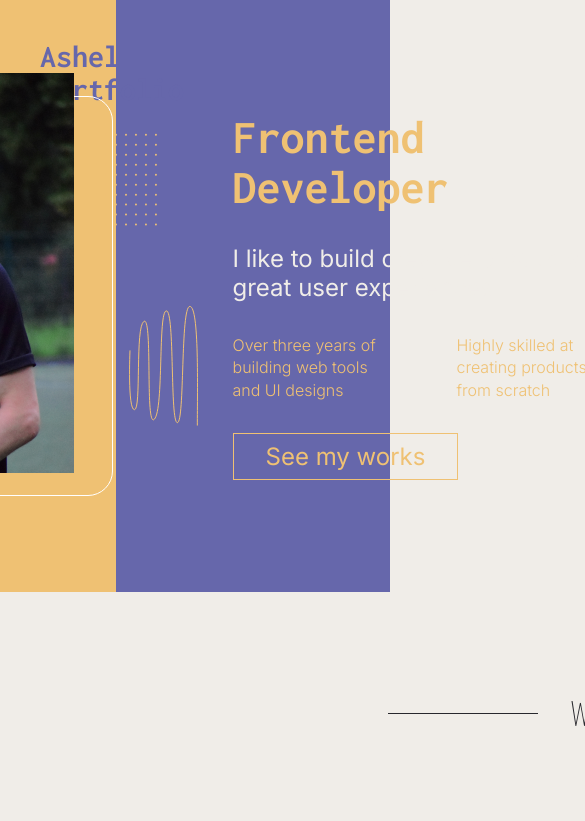
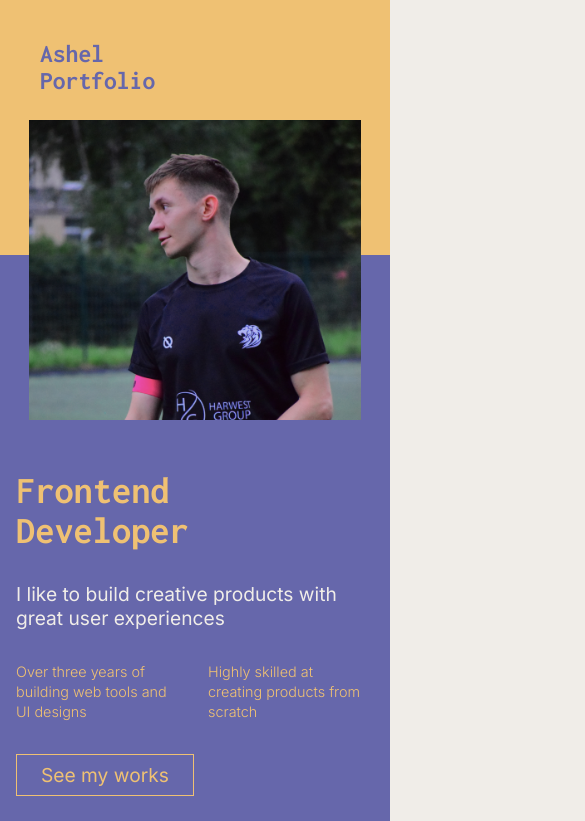
Before and after one commit to 7evenUp/ashel-portfolio, a React (Create React App) app: page / in a window 390 px wide. Shown: the top 821 px of the page, 585 px wide, since content can reach past the window. Built offline with nearby package versions, Linux system fonts and the light colour scheme.

Commit message:
Finished header responsive styling

```diff
--- a/src/App.scss
+++ b/src/App.scss
@@ -11,6 +11,10 @@
     position: fixed;
     left: 40px;
     top: 40px;
+
+    @include mixins.laptop {
+      position: absolute;
+    }
   }
 
   &_preloader {
--- a/src/index.scss
+++ b/src/index.scss
@@ -5,11 +5,12 @@
   box-sizing: border-box;
   margin: 0;
   padding: 0;
+  transition: all 0.15s ease-in;
 }
 
 html {
   overflow-x: hidden;
-  font-size: 10px;
+  font-size: max(8px, min(0.9vw, 10px));
 }
 
 body {
--- a/src/pages/About/About.module.scss
+++ b/src/pages/About/About.module.scss
@@ -8,6 +8,26 @@
   justify-content: center;
   align-items: center;
   gap: 120px;
+
+  @include mixins.laptop {
+    padding-top: 120px;
+    gap: 90px;
+  }
+
+  @include mixins.big-tablet {
+    padding-top: 90px;
+    gap: 50px;
+  }
+
+  @include mixins.tablet {
+    background: linear-gradient(180deg, colors.$secondary 29.8%, colors.$primary 29.8% 70.2%);
+    flex-direction: column;
+  }
+
+  @include mixins.tablet {
+    padding-top: 120px;
+    padding-bottom: 60px;
+  }
 }
 
 .container {
@@ -16,6 +36,11 @@
   display: flex;
   flex-direction: column;
   gap: 200px;
+
+  @include mixins.desktop {
+    width: calc(100% - 10rem);
+    margin-inline: auto;
+  }
 }
 
 .avatar {
@@ -24,8 +49,33 @@
   width: 400px;
   height: 400px;
   position: relative;
-  border: 0.115rem solid #fff;
+  border: 1px solid colors.$white;;
   border-radius: 25px;
+
+  @include mixins.desktop {
+    width: 300px;
+    height: 300px;
+  }
+
+  @include mixins.big-tablet {
+    width: 250px;
+    height: 250px;
+  }
+
+  @include mixins.tablet {
+    width: 300px;
+    height: 300px;
+  }
+
+  @include mixins.small-tablet {
+    border: none;
+    width: 85%;
+    height: 350px;
+  }
+
+  @include mixins.phone {
+    height: 300px;
+  }
 
   &_shapes {
     position: absolute;
@@ -38,18 +88,51 @@
     background-size: contain;
     background-position: center;
     background-image: url('./media/avatar_shapes.svg');
+
+    @include mixins.desktop {
+      left: -140px;
+      top: -70px;
+      width: 500px;
+      height: 400px;
+    }
+
+    @include mixins.big-tablet {
+      left: -110px;
+      top: -30px;
+      width: 400px;
+      height: 280px;
+    }
+
+    @include mixins.tablet {
+      left: -140px;
+      top: -70px;
+      width: 500px;
+      height: 400px;
+    }
+
+    @include mixins.small-tablet {
+      display: none;
+    }
   }
 
   &_image {
-    width: 400px;
+    width: inherit;
     display: block;
-    height: 400px;
-    margin-top: -24px;
+    height: inherit;
+    margin-top: -6%;
+    margin-left: -10%;
     background-color: #fff;
+    background-repeat: no-repeat;
     background-size: contain;
     background-position-x: center;
-    margin-left: -40px;
+    // background-position-y: center;
     background-image: url('./media/handsome_boy.png');
+
+    @include mixins.small-tablet {
+      margin: 0;
+      width: 100%;
+      background-size: cover;
+    }
   }
 }
 
@@ -65,6 +148,10 @@
   flex-direction: column;
   gap: 32px;
 
+  @include mixins.tablet {
+    padding: 0px 16px;
+  }
+
   &_heading {
     @include mixins.font-inconsolata-bold;
     font-size: 4.8rem;
@@ -77,6 +164,18 @@
     font-size: 2.4rem;
     color: colors.$white;
     width: 445px;
+
+    @include mixins.laptop {
+      width: 400px;
+    }
+
+    @include mixins.big-tablet {
+      width: 350px;
+    }
+
+    @include mixins.tablet {
+      width: 90%;
+    }
   }
 
   &_highlights {
@@ -84,9 +183,21 @@
     align-items: flex-start;
     gap: 64px;
 
+    @include mixins.laptop {
+      gap: 48px;
+    }
+
+    @include mixins.big-tablet {
+      gap: 32px;
+    }
+
     li {
       @include mixins.hero-highlights-font;
-      width: 160px;
+      max-width: 160px;
+
+      @include mixins.small-laptop {
+        font-size: 1.8rem;
+      }
     }
   }
 
@@ -199,13 +310,3 @@
     gap: 8px;
   }
 }
-
-@media (max-width: 1484px) {
-  .container {
-
-  }
-}
-
-@media (max-width: 1260px) {
-
-}
--- a/src/pages/About/About.tsx
+++ b/src/pages/About/About.tsx
@@ -8,12 +8,10 @@ export default function About() {
   return (
     <>
       <header className={styles.header}>
-        <div className={styles.image_wrapper}>
-          <figure className={styles.avatar}>
-            <span className={styles.avatar_shapes} />
-            <span className={styles.avatar_image}/>
-          </figure>
-        </div>
+        <figure className={styles.avatar}>
+          <span className={styles.avatar_shapes} />
+          <span className={styles.avatar_image}/>
+        </figure>
         <div className={styles.hero}>
             <h2 className={styles.hero_heading}>Frontend Developer</h2>
             <p className={styles.hero_desc}>I like to build creative products with great user experiences</p>
--- a/src/styles/_mixins.scss
+++ b/src/styles/_mixins.scss
@@ -41,4 +41,50 @@
     background-color: colors.$secondary;
     color: colors.$primary;
   }
+
+  @include small-laptop {
+    padding: 8px 24px;
+  }
 }
+
+@mixin desktop {
+  @media (max-width: 1484px) {
+    @content;
+  }
+}
+
+@mixin laptop {
+  @media (max-width: 1260px) {
+    @content;
+  }
+}
+
+@mixin small-laptop {
+  @media (max-width: 1110px) {
+    @content;
+  }
+}
+
+@mixin big-tablet {
+  @media (max-width: 900px) {
+    @content;
+  }
+}
+
+@mixin tablet {
+  @media (max-width: 768px) {
+    @content;
+  }
+}
+
+@mixin small-tablet {
+  @media (max-width: 600px) {
+    @content;
+  }
+}
+
+@mixin phone {
+  @media (max-width: 480px) {
+    @content;
+  }
+}
```
